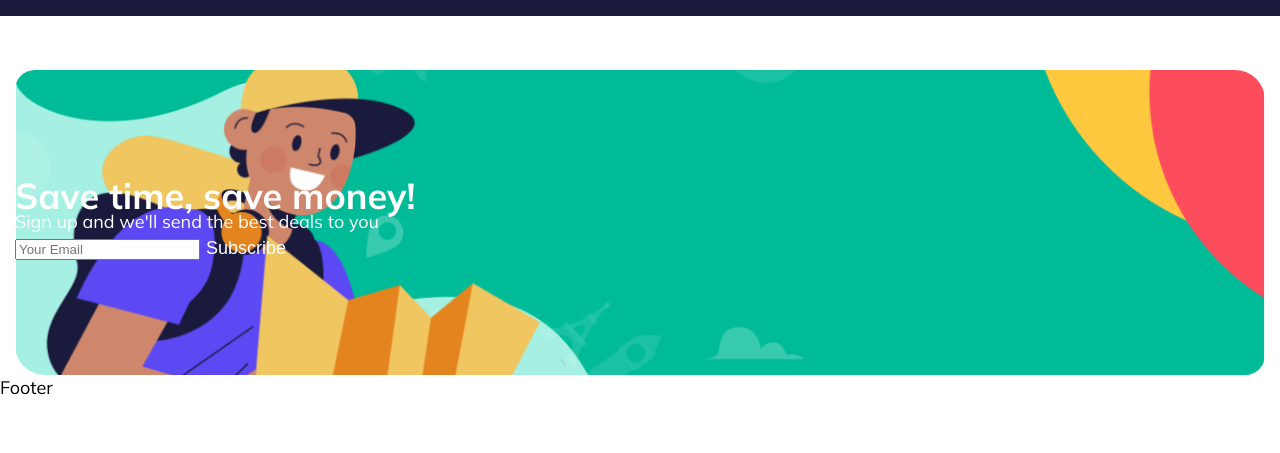
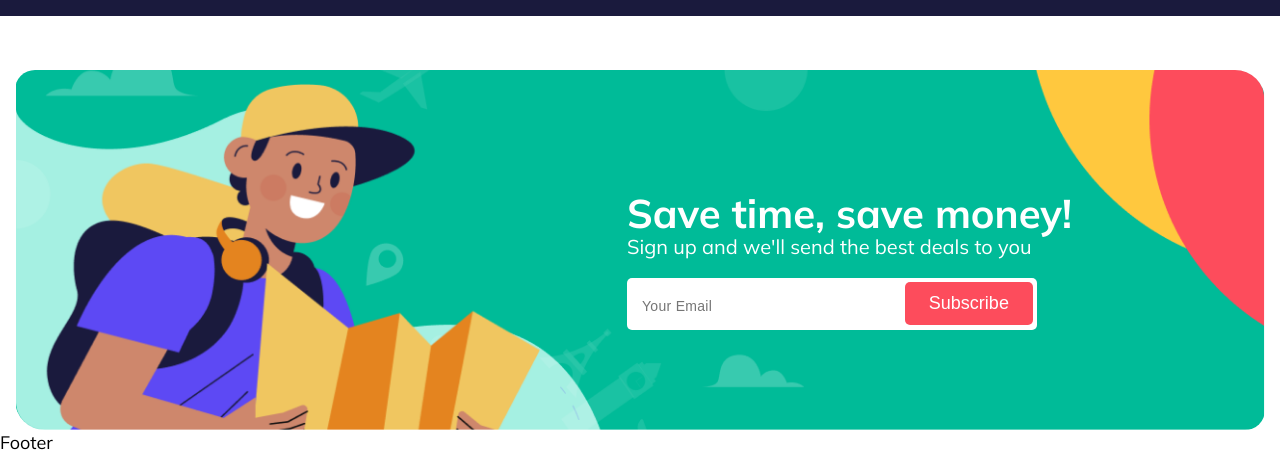
Before and after one commit to Vaish1401/stayvista-booking-app, a React (Vite) app: page / in a window 1280 px wide. Shown: the part 1227-1680 px from the top of the page. Before the commit the page ends 1628 px from the top, so only its background shows below. Built offline with nearby package versions, Linux system fonts and the light colour scheme.

Commit message:
newsletter section end

```diff
--- a/src/components/mailList/MailList.jsx
+++ b/src/components/mailList/MailList.jsx
@@ -3,17 +3,15 @@ import "./mailList.css";
 
 const MailList = () => {
   return (
-    <div className="mail">
+    <div className="newsletter">
       <div className="newsletter__container">
-        <div className="newsletter__content">
-          <h1 className="mailTitle">Save time, save money!</h1>
-          <span className="mailDesc">
-            Sign up and we'll send the best deals to you
-          </span>
-          <div className="mailInputContainer">
-            <input type="text" placeholder="Your Email" />
-            <button>Subscribe</button>
-          </div>
+        <h1 className="newsletter__title">Save time, save money!</h1>
+        <span className="newsletter__desc">
+          Sign up and we'll send the best deals to you
+        </span>
+        <div className="newsletter__input--content">
+          <input type="text" placeholder="Your Email" />
+          <button>Subscribe</button>
         </div>
       </div>
     </div>
--- a/src/components/mailList/mailList.css
+++ b/src/components/mailList/mailList.css
@@ -1,12 +1,61 @@
-.mail {
+.newsletter {
   max-width: 1250px;
-  /* margin-top: 50px; */
   margin: 0 auto;
   background-image: url(../../assets/newsletter.PNG);
   background-repeat: no-repeat;
   background-size: cover;
   background-position: center;
   color: white;
-  padding: 113px 0;
+  padding: 10rem 0;
   border-radius: 20px 30px 20px 30px;
+  position: relative;
 }
+
+.newsletter__container {
+  transform: translate(34rem, -50px);
+  display: flex;
+  flex-direction: column;
+  gap: 8px;
+  position: absolute;
+}
+
+.newsletter__title {
+  font-size: clamp(10px, 5vw, 40px);
+}
+
+.newsletter__desc {
+  font-size: 20px;
+}
+
+.newsletter__input--content {
+  position: relative;
+  margin-top: 10px;
+}
+
+.newsletter__input--content input {
+  font-weight: 500;
+  font-size: 14px;
+  line-height: 1.2;
+  width: 56%;
+  border-radius: 5px;
+  padding: 20px 146px 15px 15px;
+  letter-spacing: 0.3px;
+  border: none;
+  outline: none;
+}
+
+.newsletter__input--content > button {
+  background-color: var(--hover-color) !important;
+  padding: 11px 24px;
+  transition: all 0.4s;
+  color: var(--primary-color) !important;
+  cursor: pointer;
+  position: absolute;
+  right: 39px;
+  border-radius: 5px;
+  top: 4px;
+  &:hover {
+    color: var(--primary-color) !important;
+    background-color: #00bb98 !important;
+  }
+}
--- a/src/pages/SignUp/SignUp.css
+++ b/src/pages/SignUp/SignUp.css
@@ -61,18 +61,19 @@ label {
   color: var(--primary-color);
 }
 
-input[type="text"]:focus,
-input[type="email"]:focus,
-input[type="password"]:focus {
+.form-group > input[type="text"]:focus,
+.form-group > input[type="email"]:focus,
+.form-group > input[type="password"]:focus,
+.password-container > input[type="password"]:focus {
   outline: none;
   border-color: var(--hover-color);
   box-shadow: 0 0 5px rgba(53, 185, 58, 0.5);
 }
 
-button {
+.signUp__button {
   background-color: var(--hover-color);
   color: var(--parimary-secondary);
-  border: none;
+  border-color: var(--hover-color);
   cursor: pointer;
   &:hover {
     background-color: var(--hover-color);
```
Also changed, not shown: src/index.css (+0 -8 lines).
